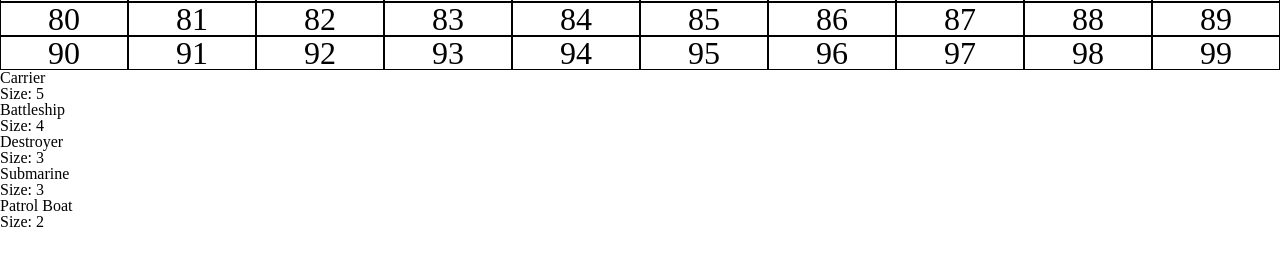
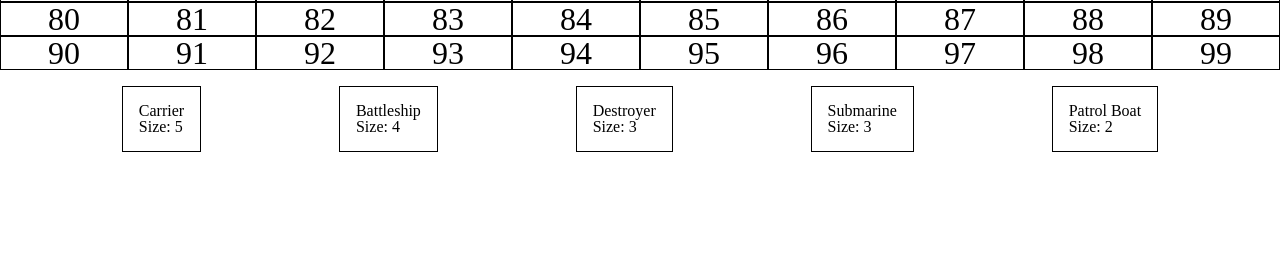
Before and after one commit to Dan-McGrath/Time-Killer, a React (Vite) app: page /Battleship in a window 1280 px wide. Shown: the part 446-712 px from the top of the page. Built offline with nearby package versions, Linux system fonts and the light colour scheme.

Commit message:
add basic styling

```diff
--- a/src/styles/_battleship.scss
+++ b/src/styles/_battleship.scss
@@ -3,3 +3,29 @@
     grid-template-columns: repeat(10, 1fr);
     grid-template-rows: repeat(10, 1fr);
 }
+
+.ships {
+    display: flex;
+    justify-content: space-evenly;
+
+    gap: 1em;
+    margin: 1em auto;
+
+}
+
+.ship {
+    border: 1px solid black;
+    padding: 1em;
+}
+
+.orientation {
+    width: 200px;
+    display: flex;
+    justify-content: center;
+    gap: 1em;
+    margin: 1em auto;
+}
+
+.occupied {
+    background-color: blue;
+}
```
